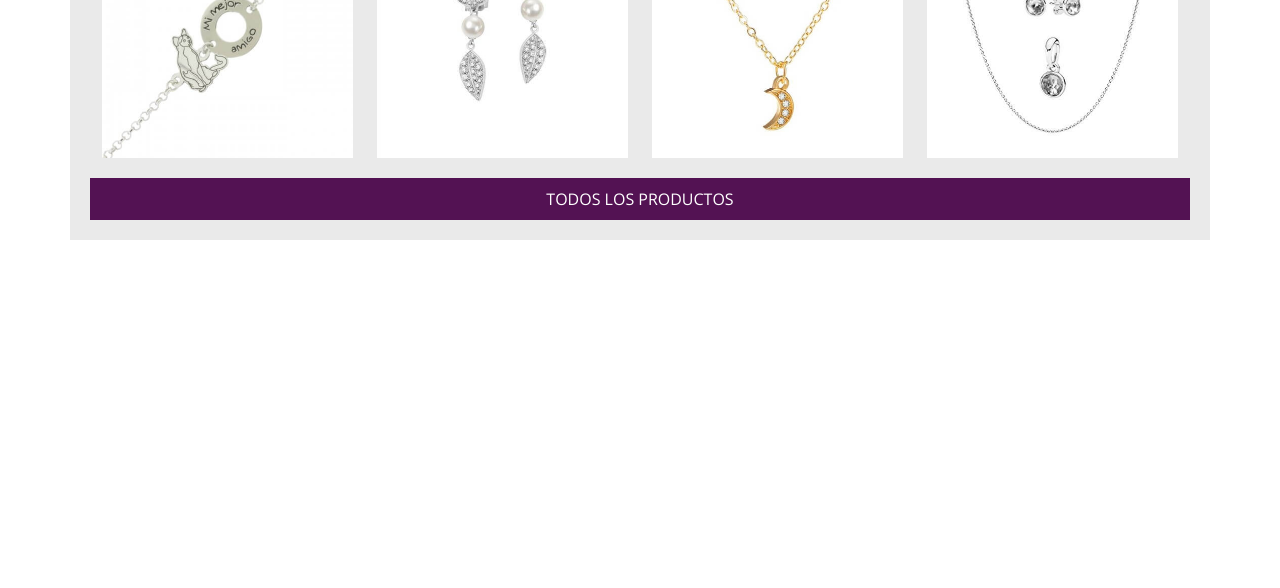
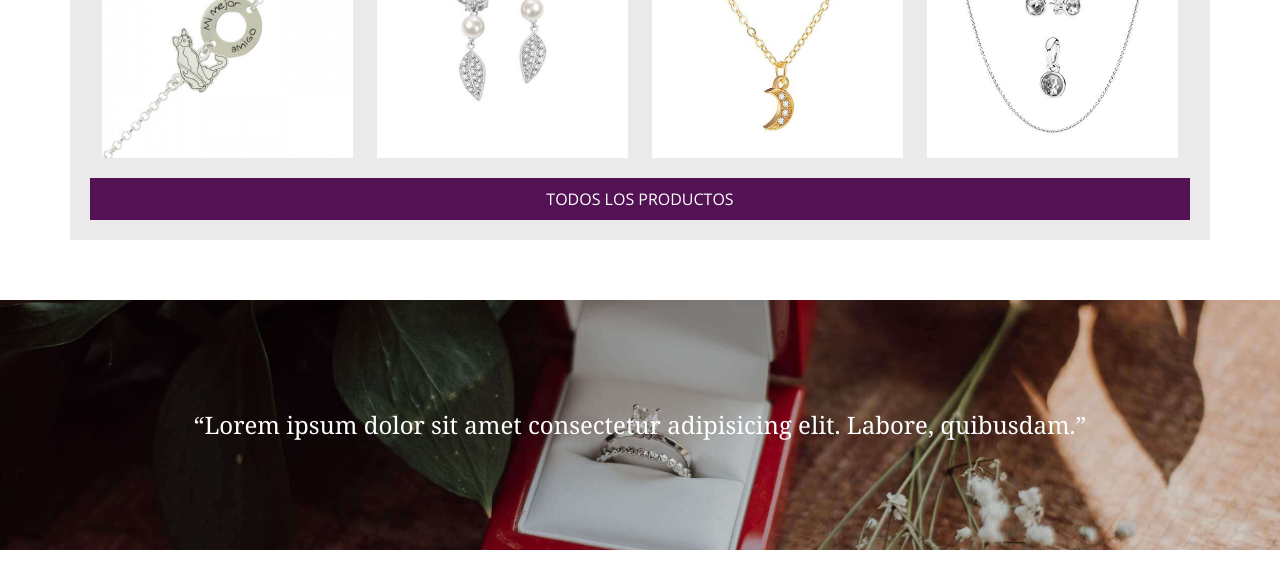
Before and after one commit to Vladimir4063/TiendaJoyeria, a plain HTML site: page index.html in a window 1280 px wide. Shown: the part 1681-2269 px from the top of the page. Before the commit the page ends 1981 px from the top, so only its background shows below. Drawn offline with nearby package versions, Linux system fonts and the light colour scheme.

Commit message:
Separador con img terminado

```diff
--- a/css/estilos.css
+++ b/css/estilos.css
@@ -213,3 +213,26 @@ SECCION : NOSOTROS
     border: 2px solid var(--purple-light);
     color: var(--purple-light);
 }
+
+/* SEPARADOR */
+
+.separador {
+    width: 100%;
+    height: 250px;
+    background-image: url('../img/bg-separator.jpeg');
+    background-position: center; /*Centramos imagen*/
+    background-size: cover;
+    background-attachment: fixed; /*la imagen queda pegada*/
+    margin-bottom: 1000px;
+}
+
+.separador p { /*Texto del separador*/
+    height: 100%;
+    width: 100%;
+    display: flex;
+    align-items: center;
+    justify-content: center;
+    font-size: 24px;
+    font-family: 'Noto Serif', serif;
+    padding: 10px;
+}
--- a/index.html
+++ b/index.html
@@ -95,6 +95,11 @@
         </div>
     </main>
 
+    <div class="separador text-center text-white">
+        <p><q>Lorem ipsum dolor sit amet consectetur adipisicing elit. Labore, quibusdam.</q></p>
+    </div>
+
+
     <script src="js/main.js"></script>
 </body>
 </html>
```
